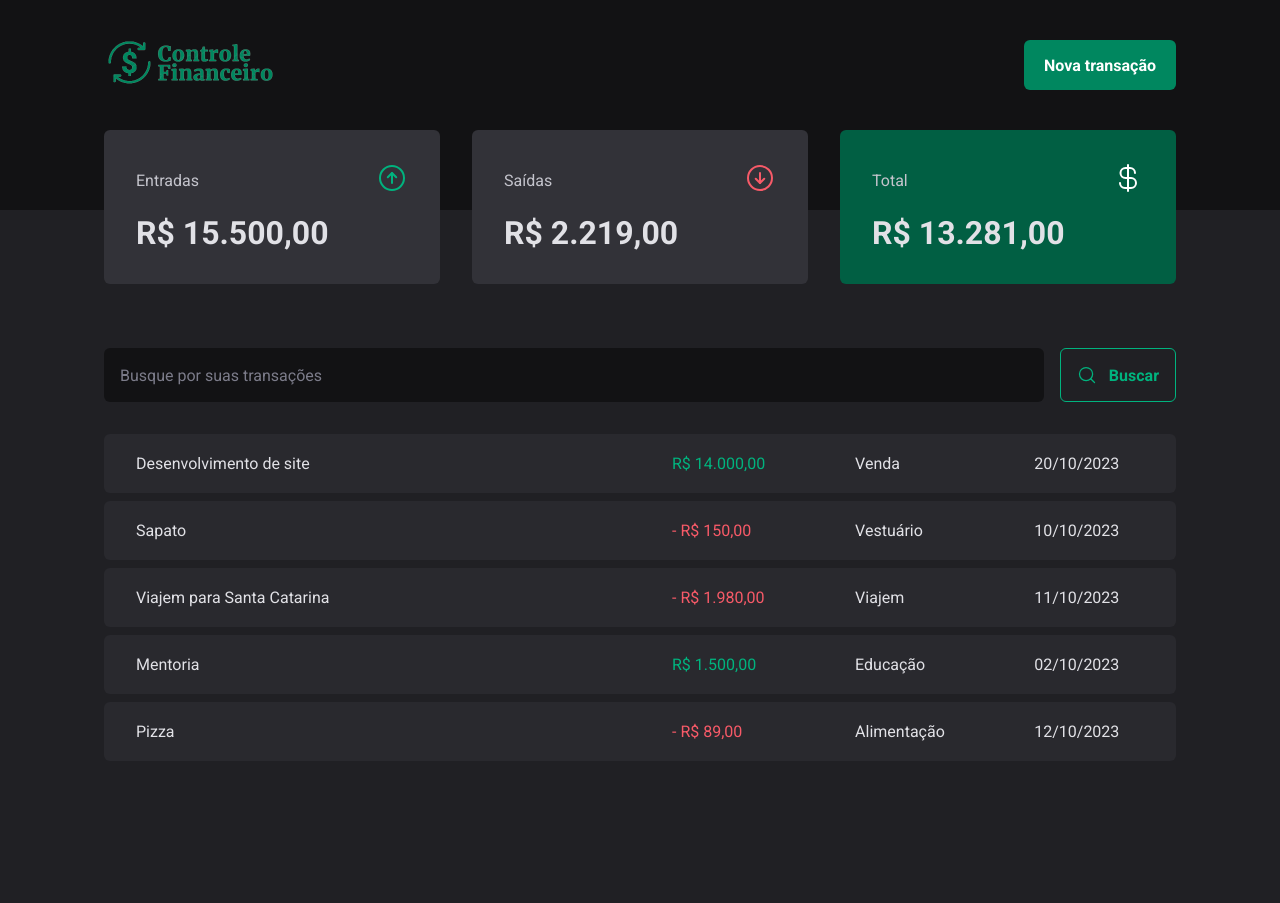
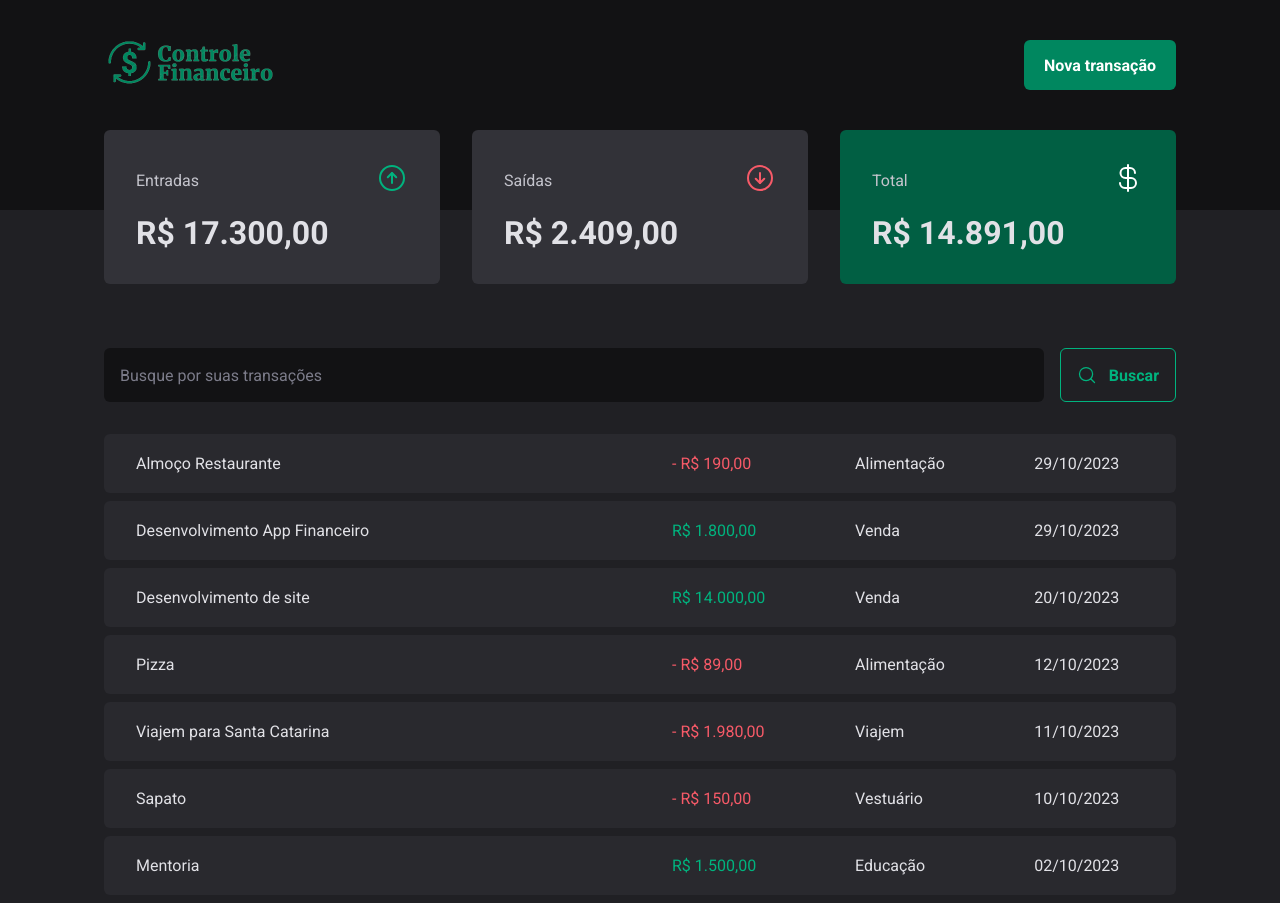
Before and after one commit to patty-ti/financial-control-application, a React (Vite) app: page / in a window 1280 px wide. Before the commit the page ends 800 px from the top, so only its background shows below. Built offline with nearby package versions, Linux system fonts and the light colour scheme; data requests are answered from the project's data file.

Commit message:
Configuring adding a new transaction

```diff
--- a/server.json
+++ b/server.json
@@ -11,7 +11,7 @@
     {
       "id": 2,
       "description": "Sapato",
-      "type": "outcome",
+      "type": "expense",
       "category": "Vestuário",
       "price": 150,
       "createdAt": "2023-10-10T19:30:44.505Z"
@@ -19,7 +19,7 @@
     {
       "id": 3,
       "description": "Viajem para Santa Catarina",
-      "type": "outcome",
+      "type": "expense",
       "category": "Viajem",
       "price": 1980,
       "createdAt": "2023-10-11T19:24:44.505Z"
@@ -35,10 +35,26 @@
     {
       "id": 5,
       "description": "Pizza",
-      "type": "outcome",
+      "type": "expense",
       "category": "Alimentação",
       "price": 89,
       "createdAt": "2023-10-12T19:24:44.505Z"
+    },
+    {
+      "description": "Desenvolvimento App Financeiro",
+      "price": 1800,
+      "category": "Venda",
+      "type": "income",
+      "createdAt": "2023-10-29T22:06:37.010Z",
+      "id": 6
+    },
+    {
+      "description": "Almoço Restaurante",
+      "price": 190,
+      "category": "Alimentação",
+      "type": "expense",
+      "createdAt": "2023-10-29T22:11:47.066Z",
+      "id": 7
     }
   ]
 }
--- a/src/components/NewTransactionModal/index.tsx
+++ b/src/components/NewTransactionModal/index.tsx
@@ -1,3 +1,4 @@
+import { useContext } from "react"
 import { ArrowCircleDown, ArrowCircleUp, X } from "phosphor-react"
 import * as Dialog from "@radix-ui/react-dialog"
 import { Controller, useForm } from "react-hook-form"
@@ -5,23 +6,28 @@ import { Controller, useForm } from "react-hook-form"
 import { zodResolver } from "@hookform/resolvers/zod"
 import * as z from "zod"
 
+import { TransactionsContext } from "../../contexts/TransactionsContext"
+
 import * as Styled from "./styles"
 
 const newTransactionFormSchema = z.object({
   description: z.string(),
   price: z.number(),
   category: z.string(),
-  type: z.enum(["income", "outcome"]),
+  type: z.enum(["income", "expense"]),
 })
 
 type NewTransactionFormInputs = z.infer<typeof newTransactionFormSchema>
 
 export function NewTransactionModal() {
+  const { createTransaction } = useContext(TransactionsContext)
+
   const {
     control,
     register,
     handleSubmit,
     formState: { isSubmitting },
+    reset,
   } = useForm<NewTransactionFormInputs>({
     resolver: zodResolver(newTransactionFormSchema),
     defaultValues: {
@@ -30,9 +36,16 @@ export function NewTransactionModal() {
   })
 
   async function handleCreateNewTransaction(data: NewTransactionFormInputs) {
-    await new Promise((resolve) => setTimeout(resolve, 2000))
+    const { description, price, category, type } = data
 
-    console.log(data)
+    await createTransaction({
+      description,
+      price,
+      category,
+      type,
+    })
+
+    reset()
   }
 
   return (
--- a/src/components/Summary/index.tsx
+++ b/src/components/Summary/index.tsx
@@ -30,7 +30,7 @@ export function Summary() {
           </Styled.TransactionTypeIcon>
         </header>
 
-        <strong>{priceFormatter.format(summary.outcome)}</strong>
+        <strong>{priceFormatter.format(summary.expense)}</strong>
       </Styled.SummaryCard>
 
       <Styled.SummaryCard variant='green'>
--- a/src/contexts/TransactionsContext.tsx
+++ b/src/contexts/TransactionsContext.tsx
@@ -5,15 +5,23 @@ import { api } from "../lib/axios"
 interface Transaction {
   id: number
   description: string
-  type: "income" | "outcome"
+  type: "income" | "expense"
   price: number
   category: string
   createdAt: string
 }
 
+interface CreateTransactionInput {
+  description: string
+  price: number
+  category: string
+  type: "income" | "expense"
+}
+
 interface TransactionContextType {
   transactions: Transaction[]
   fetchTransactions: (query?: string) => Promise<void>
+  createTransaction: (data: CreateTransactionInput) => Promise<void>
 }
 
 interface TransactionsProviderProps {
@@ -29,10 +37,26 @@ export function TransactionsProvider({ children }: TransactionsProviderProps) {
     const response = await api.get("transactions", {
       params: {
         q: query,
+        _sort: "createdAt",
+        _order: "desc",
       },
     })
 
     setTransactions(response.data)
+  }
+
+  async function createTransaction(data: CreateTransactionInput) {
+    const { description, price, category, type } = data
+
+    const response = await api.post("transactions", {
+      description,
+      price,
+      category,
+      type,
+      createdAt: new Date(),
+    })
+
+    setTransactions((state) => [response.data, ...state])
   }
 
   useEffect(() => {
@@ -40,7 +64,7 @@ export function TransactionsProvider({ children }: TransactionsProviderProps) {
   }, [])
 
   return (
-    <TransactionsContext.Provider value={{ transactions, fetchTransactions }}>
+    <TransactionsContext.Provider value={{ transactions, fetchTransactions, createTransaction }}>
       {children}
     </TransactionsContext.Provider>
   )
--- a/src/hooks/useSummary.ts
+++ b/src/hooks/useSummary.ts
@@ -11,7 +11,7 @@ export function useSummary() {
         acc.income += transaction.price
         acc.total += transaction.price
       } else {
-        acc.outcome += transaction.price
+        acc.expense += transaction.price
         acc.total -= transaction.price
       }
 
@@ -19,7 +19,7 @@ export function useSummary() {
     },
     {
       income: 0,
-      outcome: 0,
+      expense: 0,
       total: 0,
     }
   )
--- a/src/pages/Transactions/index.tsx
+++ b/src/pages/Transactions/index.tsx
@@ -29,7 +29,7 @@ export function Transactions() {
                   <td width='50%'>{transaction.description}</td>
                   <td>
                     <Styled.PriceHighlight variant={transaction.type}>
-                      {transaction.type === "outcome" && "- "}
+                      {transaction.type === "expense" && "- "}
                       {priceFormatter.format(transaction.price)}
                     </Styled.PriceHighlight>
                   </td>
--- a/src/pages/Transactions/styles.ts
+++ b/src/pages/Transactions/styles.ts
@@ -28,7 +28,7 @@ export const TransactionsTable = styled.table`
 `
 
 interface PriceHighlightProps {
-  variant: "income" | "outcome"
+  variant: "income" | "expense"
 }
 
 export const PriceHighlight = styled.span<PriceHighlightProps>`
```
